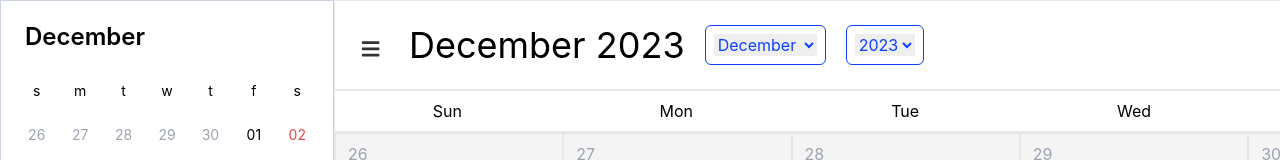
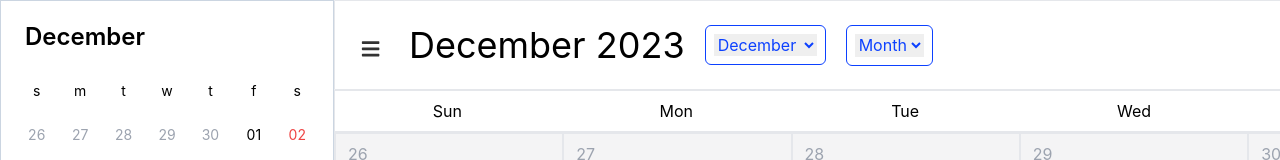
Before and after one commit to lindychi/frontend-bootcamp, a React (Create React App) app: page / in a window 1280 px wide. Shown: the top 160 px of the page. Built offline with nearby package versions, Linux system fonts and the light colour scheme.

Commit message:
feat:Year 달력 구현

```diff
--- a/package.json
+++ b/package.json
@@ -9,9 +9,11 @@
     "@types/jest": "^27.5.2",
     "@types/node": "^16.18.61",
     "@types/react": "^18.2.37",
+    "@types/react-big-calendar": "^1.8.7",
     "@types/react-dom": "^18.2.15",
     "clsx": "^2.0.0",
     "react": "^18.2.0",
+    "react-big-calendar": "^1.8.5",
     "react-dom": "^18.2.0",
     "react-scripts": "5.0.1",
     "typescript": "^4.9.5",
--- a/src/App.tsx
+++ b/src/App.tsx
@@ -3,7 +3,6 @@ import clsx from "clsx";
 import "./App.css";
 import { dayList } from "./consts/calendar";
 import { getCalendarDates, getMonthString } from "./libs/calendar";
-import Arrow from "./icons/Arrow";
 import Hamburger from "./icons/Hamburger";
 import Search from "./icons/Search";
 import Plus from "./icons/Plus";
@@ -11,8 +10,12 @@ import DropDown from "./components/Dropdown";
 import CalendarSection from "./components/CalendarSection";
 import BigCalendar from "./components/BigCalendar";
 import YearDropDown from "./components/YearDropDown";
+import YearView from "./components/YearView";
 import "./Modal.css";
-
+enum View {
+  Month = "month",
+  Year = "year",
+}
 function App() {
   const [selectedMonth, setSelectedMonth] = useState<number>(12);
   const [selectedYear, setSelectedYear] = useState<number>(
@@ -21,6 +24,11 @@ function App() {
   const [targetCalendarDates, setTargetCalendarDates] = useState<Date[] | null>(
     null
   );
+  const [currentView, setCurrentView] = useState<View>(View.Month);
+
+  const handleViewChange = (view: View) => {
+    setCurrentView(view);
+  };
 
   useEffect(() => {
     setTargetCalendarDates(null);
@@ -124,15 +132,21 @@ function App() {
             <div className="text-4xl">
               {getMonthString(selectedMonth)} {selectedYear}
             </div>
-            {/* 드롭다운버튼 */}
+
             <DropDown
               selectedMonth={selectedMonth}
               setSelectedMonth={setSelectedMonth}
             />
-            <YearDropDown
-              selectedYear={selectedYear}
-              setSelectedYear={setSelectedYear}
-            />
+            <div className="flex text-primary border border-primary rounded-md p-2 ">
+              <select
+                className={"text-primary"}
+                value={currentView}
+                onChange={(e) => handleViewChange(e.target.value as View)}
+              >
+                <option value={View.Month}>Month</option>
+                <option value={View.Year}>Year</option>
+              </select>
+            </div>
           </div>
 
           <div className="flex gap-3">
@@ -145,7 +159,10 @@ function App() {
                     <span className="close" onClick={closeModal}>
                       &times;
                     </span>
-                    <h2>Add Event</h2>
+                    <h2>
+                      Add Event
+                      <Plus />
+                    </h2>
                     <form onSubmit={handleSaveEvent}>
                       <input
                         type="text"
@@ -176,12 +193,20 @@ function App() {
           </div>
         </div>
 
+        {currentView === View.Month ? (
           <BigCalendar
             dayList={dayList}
             targetCalendarDates={targetCalendarDates}
             getSecondDateClass={getSecondDateClass}
             events={events}
           />
+        ) : (
+          <YearView
+            year={selectedYear}
+            getDateClass={getDateClass}
+            dayList={dayList}
+          />
+        )}
       </div>
       <div></div>
     </div>
--- a/src/components/BigCalendar.tsx
+++ b/src/components/BigCalendar.tsx
@@ -4,7 +4,7 @@ type BigCalendarProps = {
   dayList: { medium: string }[];
   targetCalendarDates: Date[] | null;
   getSecondDateClass: (date: Date) => string;
-  events: { date: string; name: string; time: string }[]; // 이벤트 정보를 담을 배열
+  events: { date: string; name: string; time: string }[];
 };
 
 const BigCalendar: React.FC<BigCalendarProps> = ({
--- /dev/null
+++ b/src/components/YearView.tsx
@@ -0,0 +1,48 @@
+import React from "react";
+import { getCalendarDates, getMonthString } from "../libs/calendar";
+
+type Day = {
+  short: string;
+};
+
+type YearViewProps = {
+  year: number;
+  getDateClass: (date: Date) => string;
+  dayList: Day[];
+};
+
+const YearView: React.FC<YearViewProps> = ({ year, getDateClass, dayList }) => {
+  const renderMonthCalendar = (month: number) => {
+    const targetCalendarDates = getCalendarDates(year, month);
+    return (
+      <div className="min-w-[300px] grid grid-cols-7 gap-1">
+        {dayList.map((day) => (
+          <div key={day.short} className="text-center text-sm py-2">
+            {day.short}
+          </div>
+        ))}
+        {targetCalendarDates.map((date, index) => (
+          <div
+            key={index}
+            className={`text-center text-sm py-3 ${getDateClass(date)}`}
+          >
+            {date.getDate() > 9 ? date.getDate() : `0${date.getDate()}`}
+          </div>
+        ))}
+      </div>
+    );
+  };
+
+  return (
+    <div className="flex flex-wrap">
+      {Array.from({ length: 12 }, (_, i) => i + 1).map((month) => (
+        <div key={month} className="m-4">
+          <h2 className="text-lg font-bold mb-2">{getMonthString(month)}</h2>
+          {renderMonthCalendar(month)}
+        </div>
+      ))}
+    </div>
+  );
+};
+
+export default YearView;
```
Also changed, not shown: 1 other file (tests, documents, lock files or other folders). Lines whose indentation alone changed are shown as unchanged.
